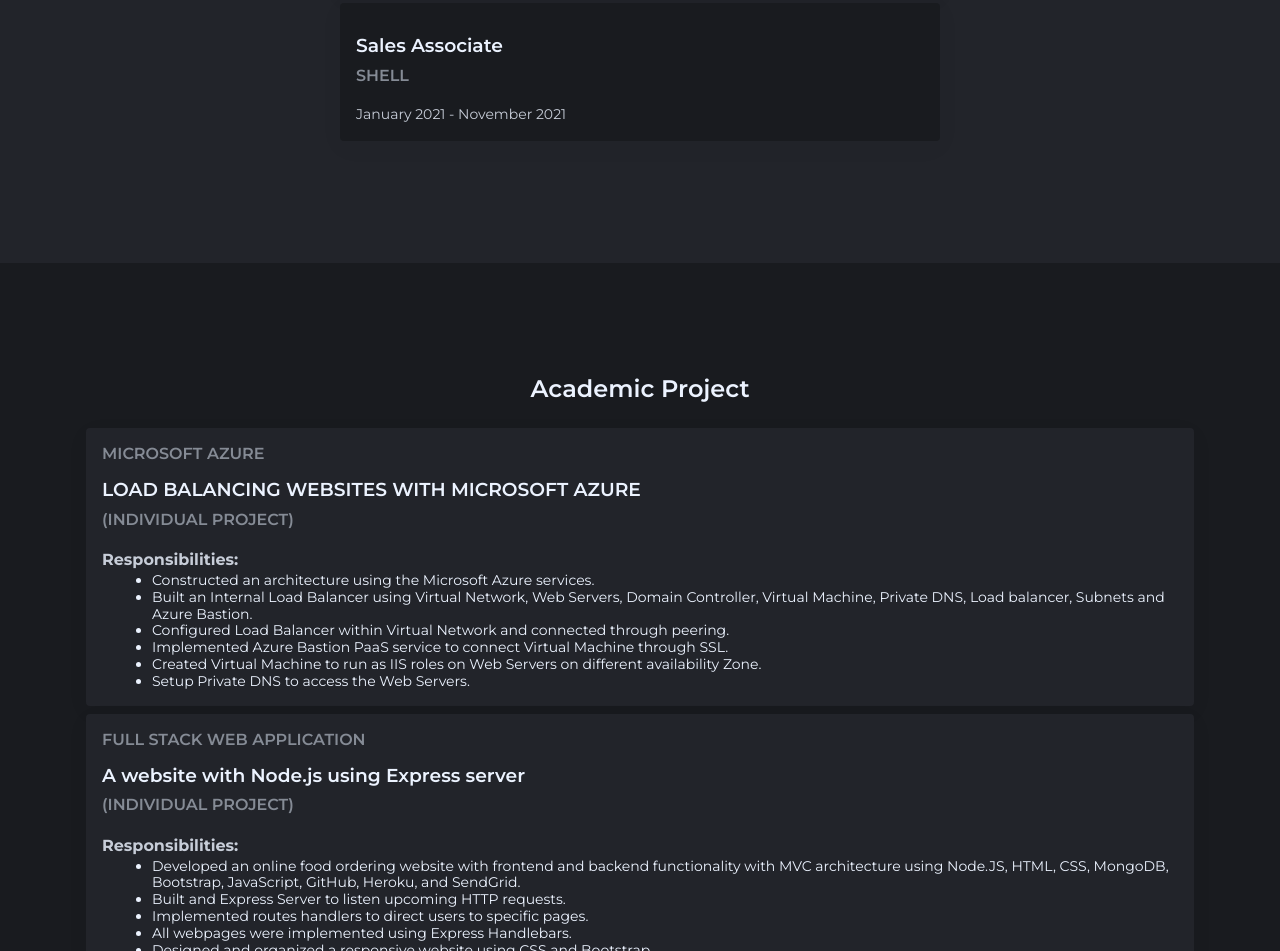
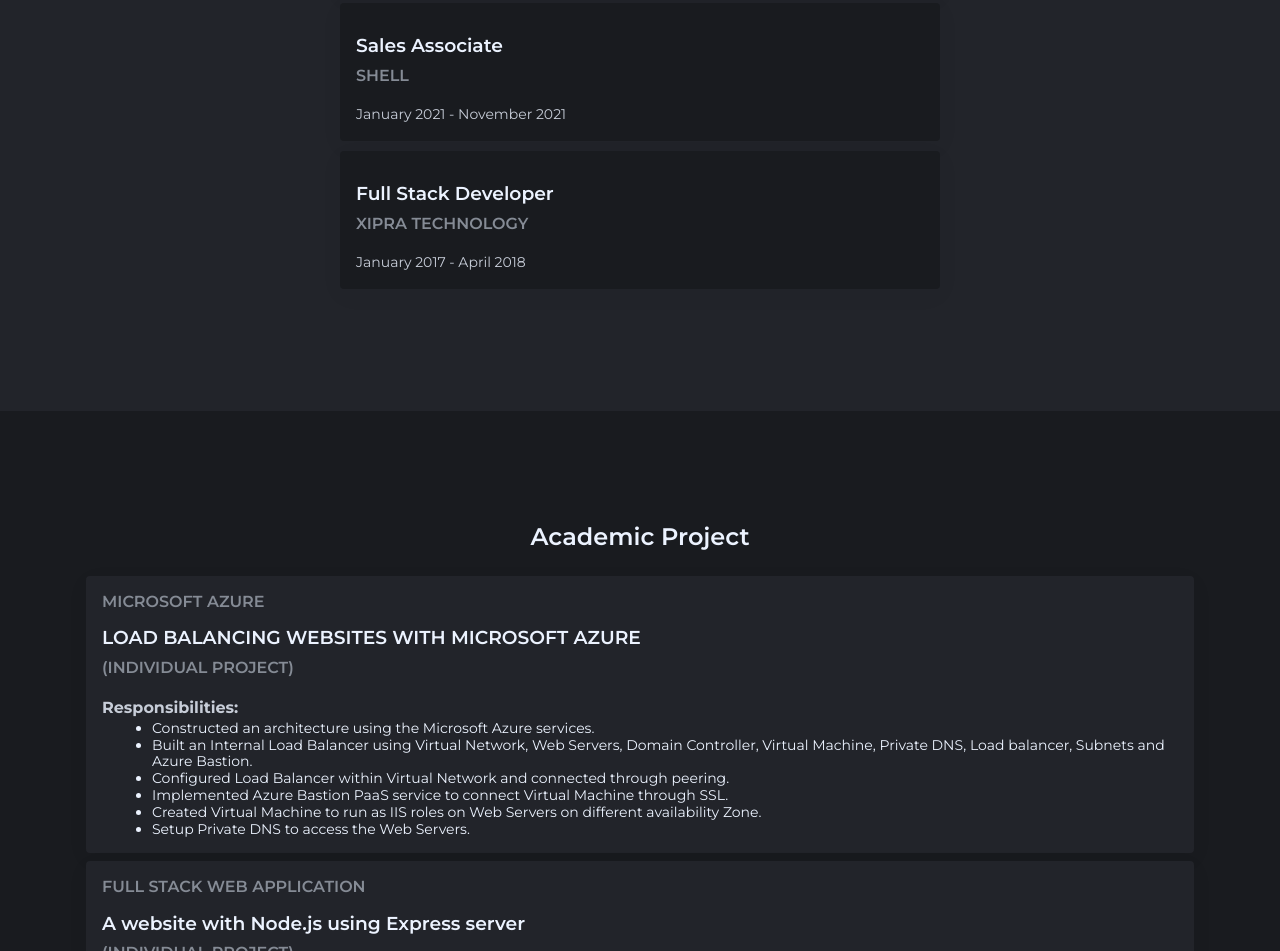
Before and after one commit to deep8696/deepatel, a plain HTML site: page index.html in a window 1280 px wide. Shown: the part 1903-2854 px from the top of the page. Drawn offline with nearby package versions, Linux system fonts and the light colour scheme.

Commit message:
Update index.html

```diff
--- a/index.html
+++ b/index.html
@@ -115,6 +115,13 @@
                     <h4>Shell</h4>
                     <br>
                     <p>January 2021 - November 2021</p>
+                </div>
+
+                 <div class="experience-card">
+                    <h3>Full Stack Developer</h3>
+                    <h4>Xipra Technology</h4>
+                    <br>
+                    <p>January 2017 - April 2018</p>
                 </div>
 
             </div>
```
